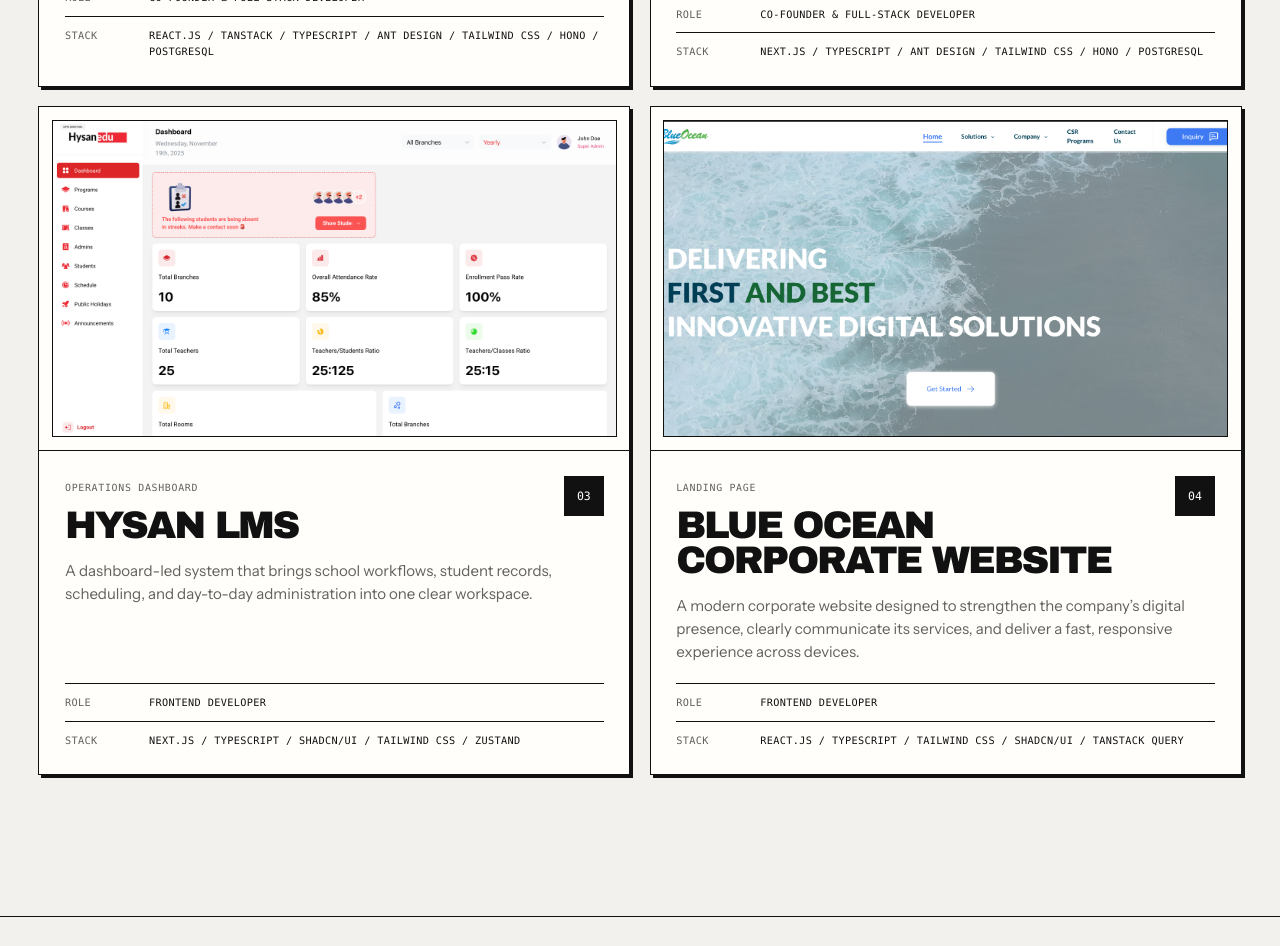
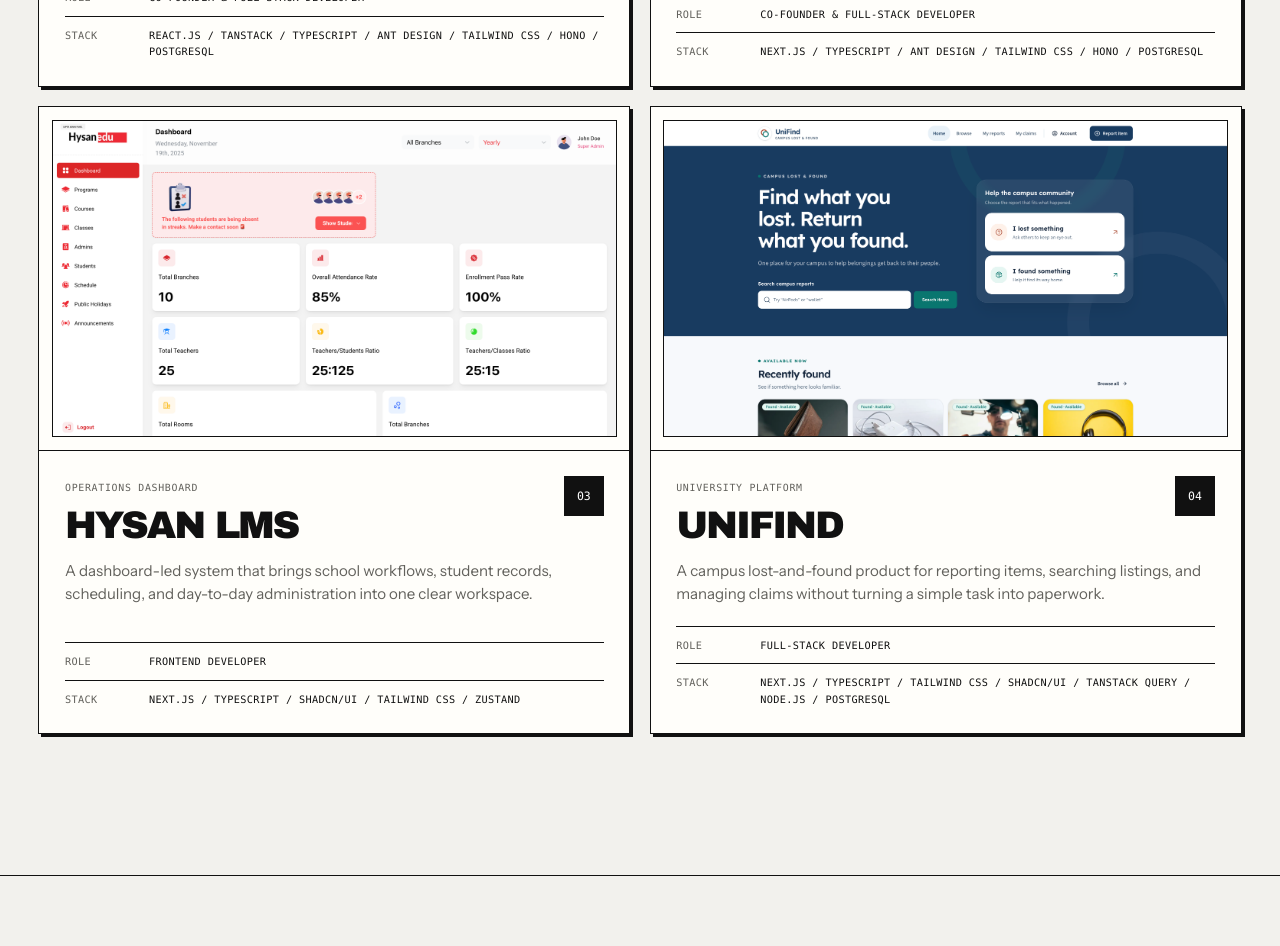
Before and after one commit to thawzzin/portfolio-v3, a Next.js app: page / in a window 1280 px wide. Shown: the part 1740-2686 px from the top of the page. Built offline with nearby package versions, Linux system fonts and the light colour scheme.

Commit message:
feat: unifind added

```diff
--- a/app/portfolio-data.ts
+++ b/app/portfolio-data.ts
@@ -62,24 +62,6 @@
     ],
     visual: { kind: "mobile", src: "/images/projects/odf-mobile.png" },
   },
-  // {
-  //   number: "02",
-  //   slug: "unifind",
-  //   title: "UniFind",
-  //   type: "University platform",
-  //   role: "Full-stack Developer",
-  //   description:
-  //     "A campus lost-and-found product for reporting items, searching listings, and managing claims without turning a simple task into paperwork.",
-  //   stack: [
-  //     "Next.js",
-  //     "TypeScript",
-  //     "Tailwind CSS",
-  //     "shadcn/ui",
-  //     "TanStack Query",
-  //     "Node.js",
-  //     "PostgreSQL",
-  //   ],
-  // },
   {
     number: "03",
     slug: "hysan",
@@ -93,20 +75,22 @@
   },
   {
     number: "04",
-    slug: "landing",
-    title: "Blue Ocean Corporate Website",
-    type: "Landing page",
-    role: "Frontend Developer",
+    slug: "unifind",
+    title: "UniFind",
+    type: "University platform",
+    role: "Full-stack Developer",
     description:
-      "A modern corporate website designed to strengthen the company’s digital presence, clearly communicate its services, and deliver a fast, responsive experience across devices.",
+      "A campus lost-and-found product for reporting items, searching listings, and managing claims without turning a simple task into paperwork.",
     stack: [
-      "React.js",
+      "Next.js",
       "TypeScript",
       "Tailwind CSS",
       "shadcn/ui",
       "TanStack Query",
+      "Node.js",
+      "PostgreSQL",
     ],
-    visual: { kind: "desktop", src: "/images/projects/landing.png" },
+    visual: { kind: "desktop", src: "/images/projects/unifind.png" },
   },
 ] as const;
 
```
Also changed, not shown: public/images/projects/unifind.png (added).
